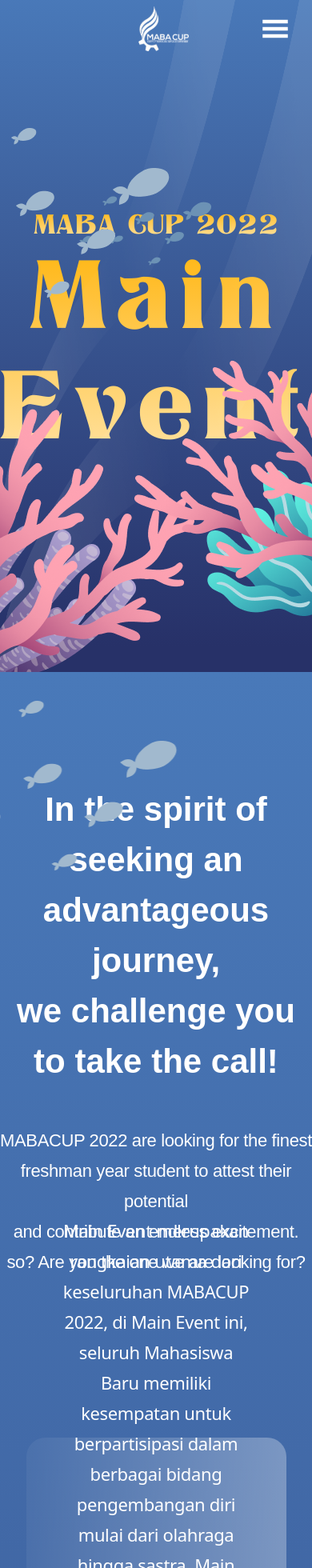
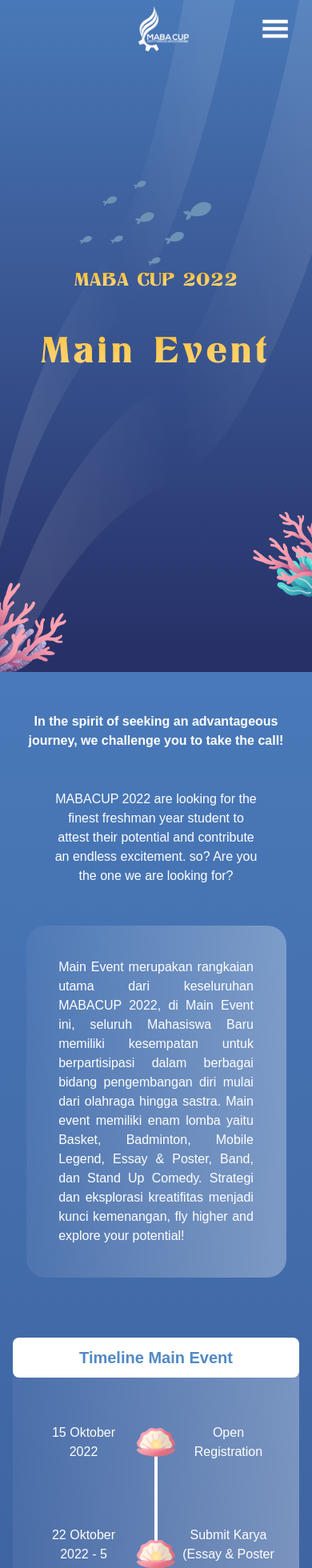
Before and after one commit to Teche-Corp/mabacup-2022-frontend, a Next.js app: page /MainEvent in a window 390 px wide. Shown: the part 4-1964 px from the top of the page at 80% size. Built offline with nearby package versions, Linux system fonts and the light colour scheme.

Commit message:
fix: responsive main-event mobile interface

```diff
--- a/pages/MainEvent.jsx
+++ b/pages/MainEvent.jsx
@@ -29,12 +29,12 @@
             <img
               src="/main-event/karang-hero-left.png"
               alt=""
-              className="absolute bottom-0"
+              className="absolute bottom-0 w-24 md:w-fit"
             />
             <img
               src="/main-event/karang-hero-right.png"
               alt=""
-              className="absolute top-1/2 right-0 -z-0"
+              className="absolute top-3/4 md:top-1/2 right-0 -z-0 w-20 md:w-fit"
             />
             <img
               src="/main-event/fish-hero-left.png"
@@ -44,11 +44,11 @@
             <img
               src="/main-event/fish-hero-right.png"
               alt=""
-              className="absolute top-32 right-44"
+              className="hidden lg:block absolute top-32 right-44"
             />
             <div className="flex flex-col justify-center items-center h-screen w-screen">
-              <h2 className="text-main-event-2 font-primary text-4xl">MABA CUP 2022</h2>
-              <h1 className="text-main-event text-center font-primary text-9xl">Main Event</h1>
+              <h2 className="text-main-event-2 font-primary md:text-4xl text-2xl">MABA CUP 2022</h2>
+              <h1 className="text-main-event text-center font-primary md:text-9xl text-5xl">Main Event</h1>
             </div>
           </section>
           {/* End Hero */}
@@ -59,35 +59,34 @@
               <img
                 src="/main-event/fish-hero-right.png"
                 alt=""
-                className="absolute -translate-x-1/3 rotate"
+                className="hidden lg:block absolute -translate-x-1/3 rotate w-60"
               />
-              <h1 className="text-center font-secondary text-[42px] font-semibold text-white pt-[140px]">In the spirit of seeking an advantageous journey, <br /> we challenge you to take the call!</h1>
-              <p className="text-center pt-[49px] p-main-event font-secondary">MABACUP 2022 are looking for the finest freshman year student to attest their potential
-              <br />
+              <h1 className="text-center font-secondary md:text-[42px] font-semibold text-white md:pt-[140px] pt-[50px] mx-auto w-11/12">In the spirit of seeking an advantageous journey, we challenge you to take the call!</h1>
+              <p className="text-center pt-[49px] md:p-main-event text-white mx-auto w-2/3 font-secondary">MABACUP 2022 are looking for the finest freshman year student to attest their potential
               and contribute an endless excitement. so? Are you the one we are looking for?</p>
             </div>
             <div className="flex justify-center">
-              <div className="box-main-event h-[318px] w-10/12 flex justify-center items-center mt-[200px] p-main-event">
-                <p className="text-center w-3/4">
+              <div className="box-main-event py-10 md:h-[318px] w-10/12 flex justify-center items-center mt-[50px] md:mt-[200px] md:p-main-event font-secondary">
+                <p className="text-justify text-white w-3/4">
                 Main Event merupakan rangkaian utama dari keseluruhan MABACUP 2022, di Main Event ini, seluruh Mahasiswa Baru memiliki kesempatan untuk berpartisipasi dalam berbagai bidang
                 pengembangan diri  mulai dari olahraga hingga sastra. Main event memiliki enam lomba yaitu Basket, Badminton, Mobile Legend, Essay & Poster, Band, dan Stand Up Comedy. Strategi dan eksplorasi kreatifitas menjadi kunci kemenangan, fly higher and explore your potential!
                 </p>
               </div>
             </div>
             <div className="flex justify-center items-center">
-              <div className="box-main-event w-10/12 h-[320px] mt-[242px]">
-                <div className="absolute -translate-y-1/2 bg-white rounded-3xl text-[#5189C4] w-1/4 ml-10 text-center font-secondary text-[32px] px-[40x] py-[20px] font-semibold">
+              <div className="box-main-event w-11/12 lg:w-10/12 md:h-[350px] lg:h-[320px] mt-[100px] md:mt-[242px]">
+                <div className="md:absolute -translate-y-1/2 bg-white rounded-lg md:rounded-3xl text-[#5189C4] px-2 md:px-5 md:ml-10 text-center font-secondary text-[20px] md:text-[32px] py-[10px] lg:py-[20px] font-semibold">
                   Timeline Main Event
                 </div>
-                <div className="w-full h-full flex justify-center items-center">
-                  <div className="bg-white h-1 w-1/2 flex justify-center items-center">
+                <div className="md:flex hidden w-full h-full justify-center items-center">
+                  <div className="bg-white h-1 md:w-3/4 lg:w-1/2 flex justify-center items-center">
                     <div className="flex justify-between w-full">
-                      <div className="grid grid-rows-3 gap-y-1 -translate-x-1/2">
+                      <div className="grid grid-rows-3 lg:gap-y-1 -translate-x-1/2">
                         <p className="text-date text-center my-auto">15 Oktober 2022</p>
                         <img
                           src="/page-staff/mutiara.png"
                           alt=""
-                          className="mx-auto w-[65px]"
+                          className="mx-auto w-[65px] my-auto"
                         />
                         <p className="text-center text-timeline">Open Registration</p>
                       </div>
@@ -96,7 +95,7 @@
                         <img
                           src="/page-staff/mutiara.png"
                           alt=""
-                          className="mx-auto w-[65px]"
+                          className="mx-auto w-[65px] my-auto"
                         />
                         <p className="text-center my-auto text-timeline">
                           Submit Karya
@@ -109,30 +108,49 @@
                         <img
                           src="/page-staff/mutiara.png"
                           alt=""
-                          className="mx-auto w-[65px]"
+                          className="mx-auto w-[65px] my-auto"
                         />
                         <p className="text-center text-timeline">Close Registration</p>
                       </div>
                     </div>
                   </div>
                 </div>
+                {/* md timeline */}
+                <div className="md:hidden py-10 flex flex-col gap-y-20 items-center">
+                  <div className="w-1 bg-white h-[350px] mx-auto absolute z-[0] py-5"></div>
+                  <div className="flex justify-center items-center gap-x-2 relative z-[10] -translate-y-2 w-5/6">
+                    <p className="text-white font-secondary text-center w-11/12">15 Oktober 2022</p>
+                    <img src="/page-staff/mutiara.png" alt="" className="w-12 mx-auto"/>
+                    <p className="text-white font-secondary text-center w-11/12">Open Registration</p>
+                  </div>
+                  <div className="flex justify-center items-center gap-x-2 relative z-[10] -translate-y-2 w-5/6">
+                    <p className="text-white font-secondary text-center w-11/12">22 Oktober 2022 - 5 November 2022</p>
+                    <img src="/page-staff/mutiara.png" alt="" className="w-12 mx-auto"/>
+                    <p className="text-white font-secondary text-center w-11/12">Submit Karya <br /> (Essay & Poster dan Stand Up)</p>
+                  </div>
+                  <div className="flex justify-center items-center gap-x-2 relative z-[10] -translate-y-2 w-5/6">
+                    <p className="text-white font-secondary text-center w-11/12">22 Oktober 2022 - 5 November 2022</p>
+                    <img src="/page-staff/mutiara.png" alt="" className="w-12 mx-auto"/>
+                    <p className="text-white font-secondary text-center w-11/12">Close Registration</p>
+                  </div>
+                </div>
               </div>
             </div>
-            <div className="pt-[200px]">
+            <div className="pt-[100px] md:pt-[200px]">
               <img
                 src="/main-event/karang-left.png"
                 alt=""
-                className="absolute -translate-y-1/2 z-10"
+                className="absolute -translate-y-1/2 z-10 w-20 md:w-fit"
               />
               <img
                 src="/main-event/karang-right.png"
                 alt=""
-                className="absolute -translate-y-1/2 z-10 right-0"
+                className="absolute -translate-y-1/2 z-10 right-0 w-20 md:w-fit"
               />
-              <div className="flex justify-center items-center gap-x-16 pb-[140px]">
-                <div className="h-1 bg-white w-[500px]"></div>
-                <p className="text-main-event-3">Cabang Lomba</p>
-                <div className="h-1 bg-white w-[500px]"></div>
+              <div className="flex justify-center items-center gap-x-2 md:gap-x-16 md:pb-[140px]">
+                <div className="h-1 bg-white w-24 md:w-[200px] lg:w-[350px] hidden md:block"></div>
+                <p className="text-main-event-3 text-center text-4xl font-bold md:text-5xl lg:text-6xl">Cabang Lomba</p>
+                <div className="h-1 bg-white w-24 md:w-[200px] lg:w-[350px] hidden md:block"></div>
               </div>
 
               <div className="w-4/5 mx-auto">
--- a/styles/globals.css
+++ b/styles/globals.css
@@ -399,7 +399,7 @@
   font-style: normal;
   font-weight: 500;
   font-size: 22px;
-  line-height: 38px;
+  line-height: 25px;
   /* or 173% */
   text-align: center;
   letter-spacing: -0.017em;
@@ -418,10 +418,10 @@
 }
 
 .text-main-event-3 {
-  font-style: normal;
+  /* font-style: normal;
 font-weight: 600;
 font-size: 54px;
-line-height: 70px;
+line-height: 70px; */
 /* identical to box height, or 130% */
 
 letter-spacing: -0.022em;
@@ -440,3 +440,12 @@
   background: linear-gradient(93.43deg, rgba(255, 255, 255, 0.05) 2.55%, rgba(255, 255, 255, 0.3) 94.75%);
   border-radius: 24px;
 }
+
+.md-text {
+  font-style: normal;
+  font-weight: 400;
+  font-size: 10px;
+  /* identical to box height, or 170% */
+  text-align: center;
+  color: #FFFFFF;
+}
```
